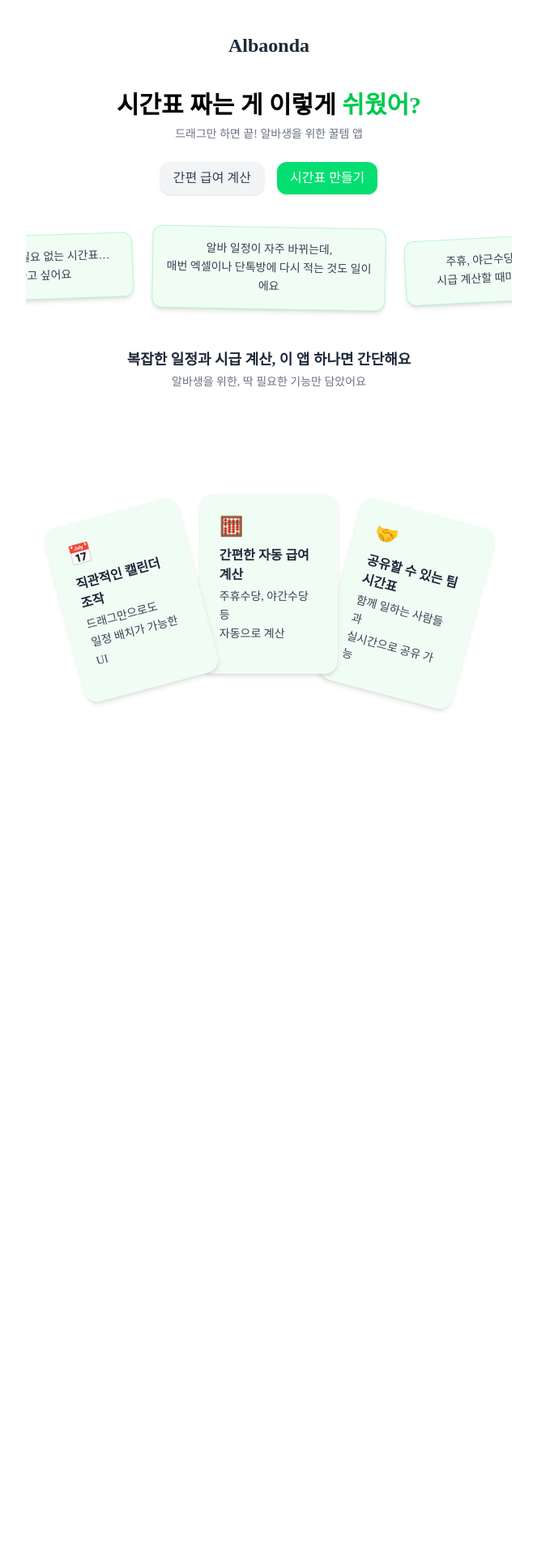
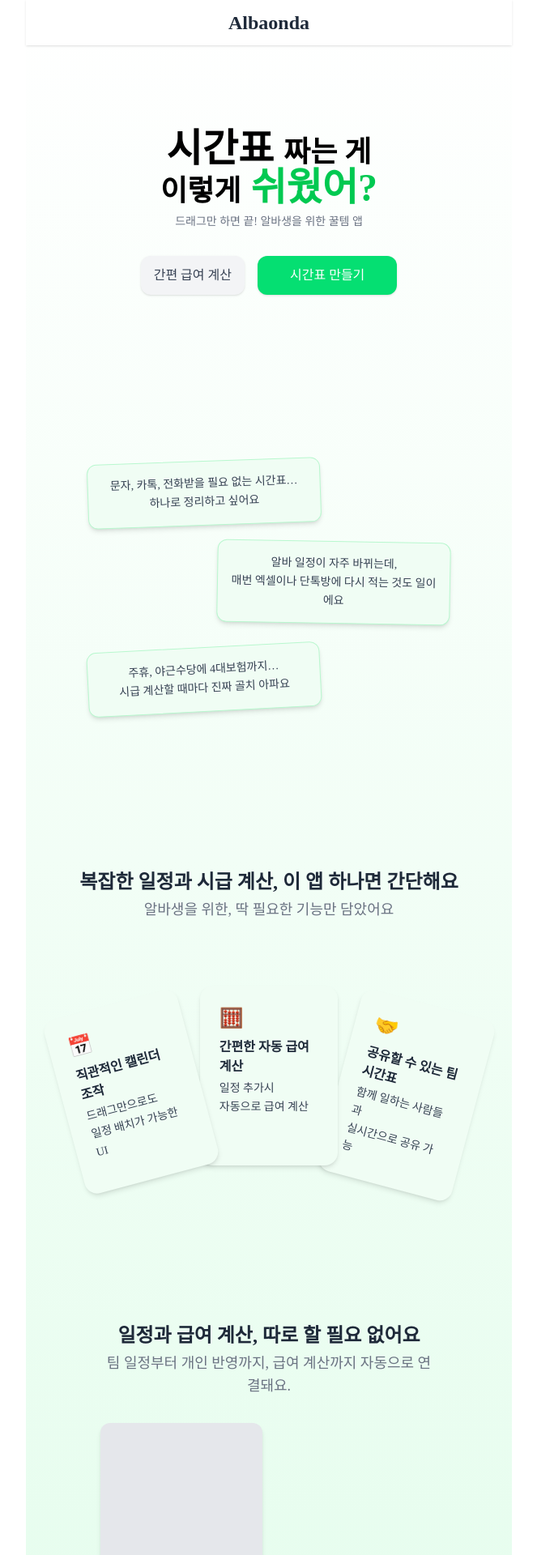
Before and after one commit to chunjaemin/albaonda_project, a React (Vite) app: page /landing in a window 1280 px wide. Shown: the top 1920 px of the page at 81% size, without its empty margins (308-971 px from the left). Before the commit the page ends 938 px from the top, so only its background shows below. Built offline with nearby package versions, Linux system fonts and the light colour scheme; a web font is replaced by a local one.

Commit message:
feat: 랜딩페이지 디자인 + 주간시간표 일부만 보여주는 기능 추가

```diff
--- a/package.json
+++ b/package.json
@@ -16,7 +16,9 @@
     "framer-motion": "^12.15.0",
     "jwt-decode": "^4.0.0",
     "react": "^19.0.0",
+    "react-countup": "^6.5.3",
     "react-dom": "^19.0.0",
+    "react-flip-numbers": "^3.0.9",
     "react-intersection-observer": "^9.16.0",
     "react-number-format": "^5.4.4",
     "react-router-dom": "^7.5.3",
--- a/src/compo/bottomNavbar.jsx
+++ b/src/compo/bottomNavbar.jsx
@@ -70,7 +70,7 @@
     >
       {navItems.map(({ path, label, OutlineIcon, SolidIcon }) => {
         const isActive = currentPath === path;
-        const colorClass = isActive ? "text-blue-500" : "text-gray-500";
+        const colorClass = isActive ? "text-green-400" : "text-gray-500";
         const Icon = isActive ? SolidIcon : OutlineIcon;
 
         return (
--- a/src/compo/landing.jsx
+++ b/src/compo/landing.jsx
@@ -2,75 +2,105 @@
 import '../App.css'
 import { motion } from 'framer-motion'
 import { useInView } from 'react-intersection-observer'
+import { useNavigate } from 'react-router-dom'
 
 export default function Landing() {
   const { ref, inView } = useInView({ triggerOnce: true, threshold: 0.3 })
+  const navigate = useNavigate()
 
   const springTransition = {
     type: 'spring',
-    stiffness: 300,
-    damping: 20,
-    bounce: 0.4,
+    stiffness: 200,
+    damping: 15,
+    bounce: 1,
   }
 
   return (
-    <div className="min-h-screen bg-white flex flex-col items-center justify-start px-4 py-10 text-center">
+    <div className="min-h-screen bg-white flex flex-col items-center justify-start px-4 py-10 text-center bg-gradient-to-b from-white to-green-100">
       {/* 헤더 */}
-      <h1 className="text-2xl font-bold text-gray-800 mb-2">Albaonda</h1>
+      <div className="fixed top-0 left-1/2 -translate-x-1/2 w-full sm:w-[600px] z-50 bg-white/60 backdrop-blur-md shadow-sm">
+        <div className="flex justify-center py-3">
+          <h1 className="text-2xl font-bold text-gray-800">Albaonda</h1>
+        </div>
+      </div>
 
       {/* 메인 타이틀 */}
-      <h2 className="text-3xl font-semibold mt-8">
-        시간표 짜는 게 이렇게 <span className="text-green-500">쉬웠어?</span>
+      <h2 className="text-5xl font-semibold mt-30 text-center">
+        시간표 <span className='text-4xl'>짜는 게</span> <br />
+        <span className='text-4xl'>이렇게</span>{' '}
+        <motion.span
+          className="text-green-500 inline-block"
+          animate={{ rotate: [0, -5, 5, -3, 3, 0, 0, 0, 0], y: [0, -4, -5, -4, 0, 0, 0]}}
+          transition={{
+            duration: 1,
+            repeat: 1,
+            repeatDelay: 3, // 3초마다 반복
+            ease: 'easeInOut',
+          }}
+        >
+          쉬웠어?
+        </motion.span>
       </h2>
       <p className="text-sm text-gray-500 mt-2">드래그만 하면 끝! 알바생을 위한 꿀템 앱</p>
 
       {/* 버튼 */}
-      <div className="flex gap-4 mt-6">
+      <div className="flex gap-4 mt-8">
         <button className="bg-gray-100 text-gray-700 px-4 py-2 rounded-xl shadow-sm hover:bg-gray-200 transition">
           간편 급여 계산
         </button>
-        <button className="bg-green-400 text-white px-4 py-2 rounded-xl shadow hover:bg-green-500 transition">
+        <button className="bg-green-400 text-white px-10 py-3 rounded-xl shadow hover:bg-green-500 transition" onClick={() => navigate('/home/schedule')}>
           시간표 만들기
         </button>
       </div>
 
-      {/* 💬 말풍선 카드 */}
-      <div className="mt-10 flex flex-col md:flex-row gap-6 items-center justify-center px-4">
-        <div className="bg-green-50 border border-green-200 p-4 rounded-xl shadow-md w-72 transform -rotate-2">
+      {/* 💬 말풍선 카드 (좌→우→좌 정렬) */}
+      <div className="mt-50 flex flex-col gap-6 w-full max-w-md">
+        {/* 왼쪽 정렬 */}
+        <div className="w-full flex justify-start">
+          <div className="bg-green-50 border border-green-200 p-4 rounded-xl shadow-md w-72 transform -rotate-2 translate-y-[5px]">
             <p className="text-sm text-gray-700 leading-relaxed">
               문자, 카톡, 전화받을 필요 없는 시간표…<br />
               하나로 정리하고 싶어요
             </p>
           </div>
+        </div>
+
+        {/* 오른쪽 정렬 */}
+        <div className="w-full flex justify-end">
           <div className="bg-green-50 border border-green-200 p-4 rounded-xl shadow-md w-72 transform rotate-1">
             <p className="text-sm text-gray-700 leading-relaxed">
               알바 일정이 자주 바뀌는데,<br />
               매번 엑셀이나 단톡방에 다시 적는 것도 일이에요
             </p>
           </div>
-        <div className="bg-green-50 border border-green-200 p-4 rounded-xl shadow-md w-72 transform -rotate-3">
+        </div>
+
+        {/* 왼쪽 정렬 */}
+        <div className="w-full flex justify-start">
+          <div className="bg-green-50 border border-green-200 p-4 rounded-xl shadow-md w-72 transform -rotate-3 translate-y-[5px]">
             <p className="text-sm text-gray-700 leading-relaxed">
               주휴, 야근수당에 4대보험까지…<br />
               시급 계산할 때마다 진짜 골치 아파요
             </p>
           </div>
         </div>
+      </div>
 
       {/* 설명 텍스트 */}
-      <div className="mt-12 text-center">
-        <h3 className="text-lg font-semibold text-gray-800">
+      <div className="mt-50 text-center">
+        <h3 className="text-2xl font-semibold text-gray-800">
           복잡한 일정과 시급 계산, 이 앱 하나면 간단해요
         </h3>
-        <p className="text-sm text-gray-500 mt-1">알바생을 위한, 딱 필요한 기능만 담았어요</p>
+        <p className="text-lg text-gray-500 mt-1">알바생을 위한, 딱 필요한 기능만 담았어요</p>
       </div>
 
       {/* ✅ 애니메이션 카드 섹션 */}
-      <div ref={ref} className="relative w-full flex justify-center mt-32 h-72">
+      <div ref={ref} className="relative w-full flex justify-center mt-20 h-72">
         <motion.div
           className="absolute z-30 w-[30%] aspect-[1/1.3] bg-green-50 rounded-2xl shadow-md p-6 text-left"
           initial={{ x: 0, opacity: 0 }}
-          animate={inView ? { x: -170,y: 20, opacity: 1, rotate: -15 } : {}}
-          transition={{ ...springTransition}}
+          animate={inView ? { x: -170, y: 20, opacity: 1, rotate: -15 } : {}}
+          transition={{ ...springTransition }}
         >
           <span className="text-2xl mb-2 block">📅</span>
           <h4 className="font-bold text-gray-800 mb-1">직관적인 캘린더 조작</h4>
@@ -83,14 +113,14 @@
         <motion.div
           className="absolute z-20 w-[30%] aspect-[1/1.3]  bg-green-50 rounded-2xl shadow-md p-6 text-left"
           initial={{ scale: 0.9, opacity: 0 }}
-          animate={inView ? { scale: 1, opacity: 1} : {}}
-          transition={{ ...springTransition}}
+          animate={inView ? { scale: 1, opacity: 1 } : {}}
+          transition={{ ...springTransition }}
         >
           <span className="text-2xl mb-2 block">🧮</span>
           <h4 className="font-bold text-gray-800 mb-1">간편한 자동 급여 계산</h4>
           <p className="text-sm text-gray-700 leading-relaxed">
-            주휴수당, 야간수당 등<br />
-            자동으로 계산
+            일정 추가시 <br />
+            자동으로 급여 계산
           </p>
         </motion.div>
 
@@ -98,7 +128,7 @@
           className="absolute z-10 w-[30%] aspect-[1/1.3] bg-green-50 rounded-2xl shadow-md p-6 text-left"
           initial={{ x: 0, opacity: 0, rotate: 0 }}
           animate={inView ? { x: 170, y: 20, opacity: 1, rotate: 15 } : {}}
-          transition={{ ...springTransition}}
+          transition={{ ...springTransition }}
         >
           <span className="text-2xl mb-2 block">🤝</span>
           <h4 className="font-bold text-gray-800 mb-1">공유할 수 있는 팀 시간표</h4>
@@ -108,6 +138,54 @@
           </p>
         </motion.div>
       </div>
+
+      {/* ✅ 좌우좌 카드 레이아웃 */}
+      <div className="mt-32 w-full max-w-md flex flex-col gap-8 items-center px-4">
+        {/* 설명 텍스트 */}
+        <div className="text-center">
+          <h3 className="text-2xl font-semibold text-gray-800 mb-1">
+            일정과 급여 계산, 따로 할 필요 없어요
+          </h3>
+          <p className="text-lg text-gray-500">
+            팀 일정부터 개인 반영까지, 급여 계산까지 자동으로 연결돼요.
+          </p>
+        </div>
+
+        {/* 카드 1 - 왼쪽 정렬 */}
+        <div className="w-full flex justify-start">
+          <div className="flex flex-col items-start">
+            <div className="w-50 h-70 bg-gray-200 rounded-xl shadow-md" />
+          </div>
+        </div>
+
+        {/* 카드 2 - 오른쪽 정렬 */}
+        <div className="w-full flex justify-end">
+          <div className="flex flex-col items-end">
+            <div className="w-50 h-70 bg-gray-200 rounded-xl shadow-md" />
+          </div>
+        </div>
+
+        {/* 카드 3 - 왼쪽 정렬 */}
+        <div className="w-full flex justify-start">
+          <div className="flex flex-col items-start">
+            <div className="w-50 h-70 bg-gray-200 rounded-xl shadow-md" />
+          </div>
+        </div>
+
+        {/* CTA 버튼 */}
+        <div className="mt-10 text-center">
+          <p className="text-md font-semibold text-gray-800">
+            당신의 시간을 아껴주는 똑똑한 선택
+          </p>
+          <button
+            className="mt-4 bg-green-400 text-white px-6 py-2 rounded-full hover:bg-green-500 transition"
+            onClick={() => navigate('/home')}
+          >
+            지금 시작하기
+          </button>
+        </div>
+      </div>
+
     </div>
   )
 }
--- a/src/js/dummyData1.js
+++ b/src/js/dummyData1.js
@@ -113,7 +113,7 @@
       "date": "2025-04-13",
       "dayOfWeek": "일",
       "startTime": "22:00",
-      "endTime": "04:00",
+      "endTime": "24:00",
       "payInfo": {
         "id": "pay006",
         "hourPrice": 12500,
@@ -173,7 +173,7 @@
       "date": "2025-05-01",
       "dayOfWeek": "목",
       "startTime": "21:00",
-      "endTime": "03:00",
+      "endTime": "23:00",
       "payInfo": {
         "id": "pay009",
         "hourPrice": 12500,
@@ -273,7 +273,7 @@
       "date": "2025-04-18",
       "dayOfWeek": "금",
       "startTime": "23:00",
-      "endTime": "05:00",
+      "endTime": "24:00",
       "payInfo": {
         "id": "pay014",
         "hourPrice": 12500,
@@ -546,33 +546,13 @@
       }
     },
     {
-      "id": "entry028",
-      "userId": "user001",
-      "name": "피자헛 알바",
-      "nameById": "name028",
-      "date": "2025-05-07",
-      "dayOfWeek": "수",
-      "startTime": "09:00",
-      "endTime": "12:30",
-      "payInfo": {
-        "id": "pay028",
-        "hourPrice": 11500,
-        "wHoliday": false,
-        "Holiday": false,
-        "overtime": false,
-        "night": false,
-        "duty": "3.3%",
-        "nameById": "name028"
-      }
-    },
-    {
       "id": "entry029",
       "userId": "user001",
       "name": "공차 알바",
       "nameById": "name029",
       "date": "2025-05-07",
       "dayOfWeek": "수",
-      "startTime": "14:00",
+      "startTime": "19:00",
       "endTime": "20:00",
       "payInfo": {
         "id": "pay029",
@@ -612,7 +592,7 @@
       "nameById": "name101",
       "date": "2025-05-07",
       "dayOfWeek": "수",
-      "startTime": "17:00",
+      "startTime": "20:00",
       "endTime": "22:00",
       "payInfo": {
         "id": "pay101",
```
Also changed, not shown: src/compo/calResult.jsx (+51 -14 lines), src/compo/schedule.jsx (+4 -4 lines), src/compo/sideBar.jsx (+47 -1 lines), src/compo/weeekSchedule.jsx (+30 -2 lines), 1 other file (tests, documents, lock files or other folders). Lines whose indentation alone changed are shown as unchanged.
